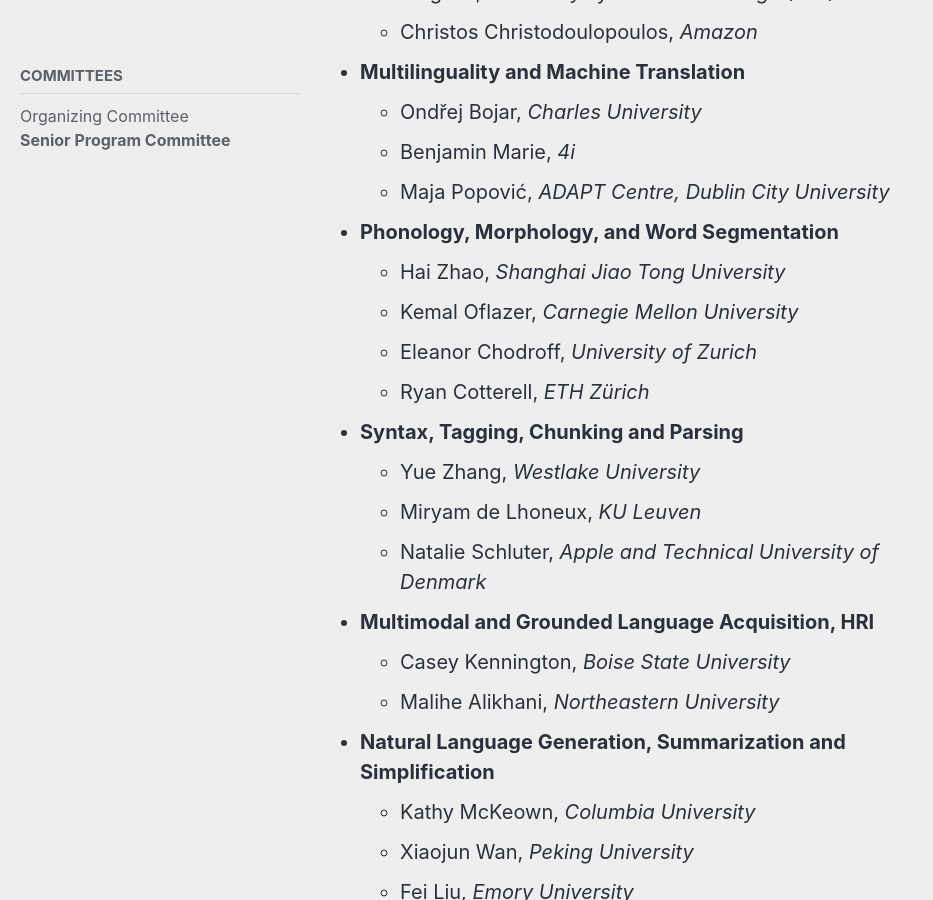
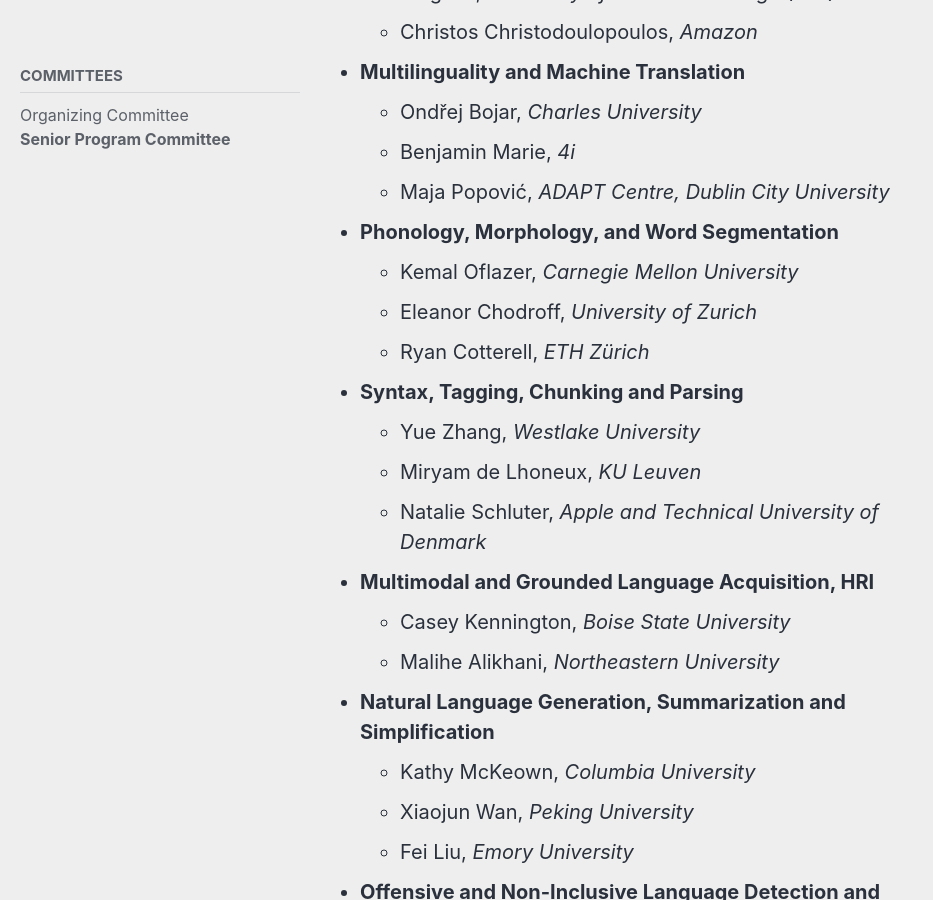
Before and after one commit to hasaniqbal777/coling-2025, a Jekyll site: the page built from _pages/committees/program.md, in a window 1280 px wide and 900 px high, scrolled down 2107 px. Shown: the whole window, without its empty margins (0-933 px from the left). Built offline with Jekyll 4.4.1, drawn with Linux system fonts in a browser that asks for light colours; cached includes are drawn as plain includes; nearby versions of some CDN libraries; some of the changed text lies outside the part shown.

Commit message:
Moved Hai Zhao to NLP and LLM Apps

```diff
--- a/_pages/committees/program.md
+++ b/_pages/committees/program.md
@@ -71,7 +71,6 @@ sidebar:
   - Maja Popović, *ADAPT Centre, Dublin City University*
 
 - **Phonology, Morphology, and Word Segmentation**
-  - Hai Zhao, *Shanghai Jiao Tong University*
   - Kemal Oflazer, *Carnegie Mellon University*
   - Eleanor Chodroff, *University of Zurich*
   - Ryan Cotterell, *ETH Zürich*
```
Also changed, not shown: other parts of _pages/committees/program.md (+1 -0 lines).
